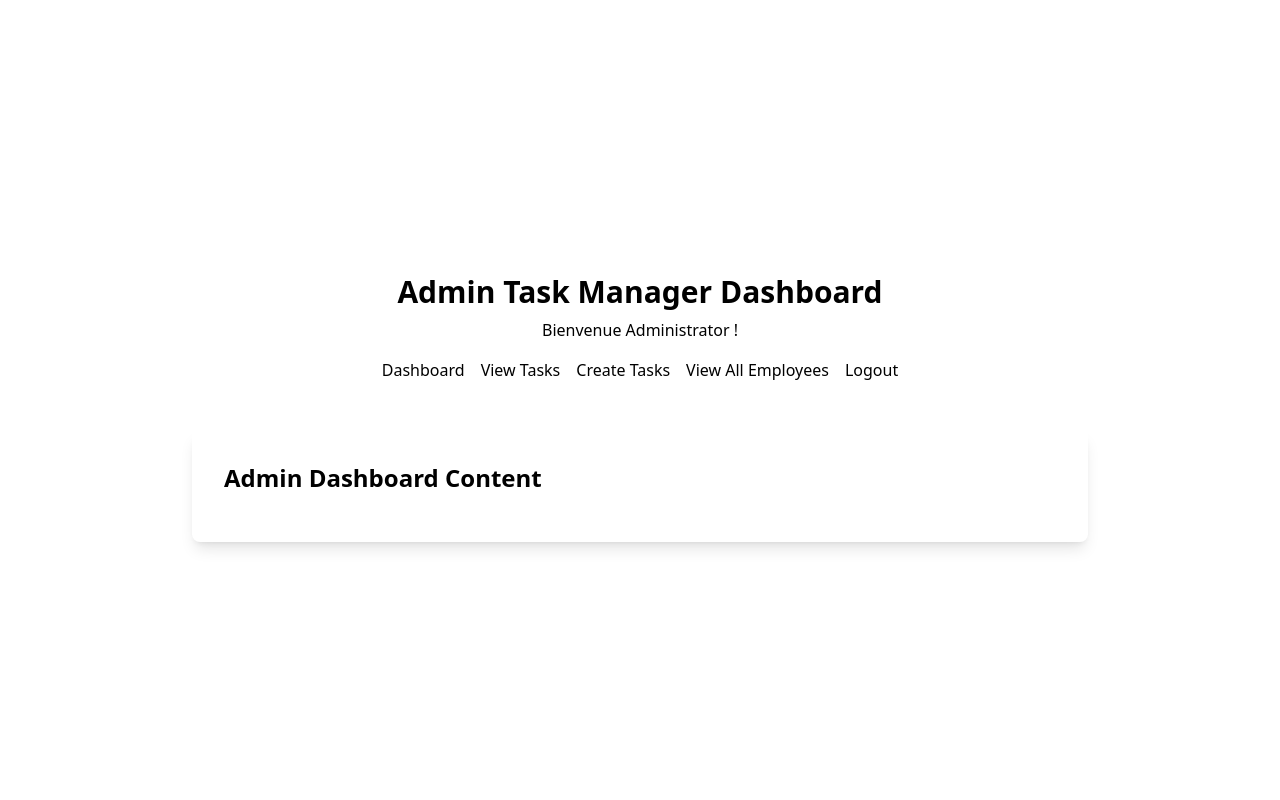
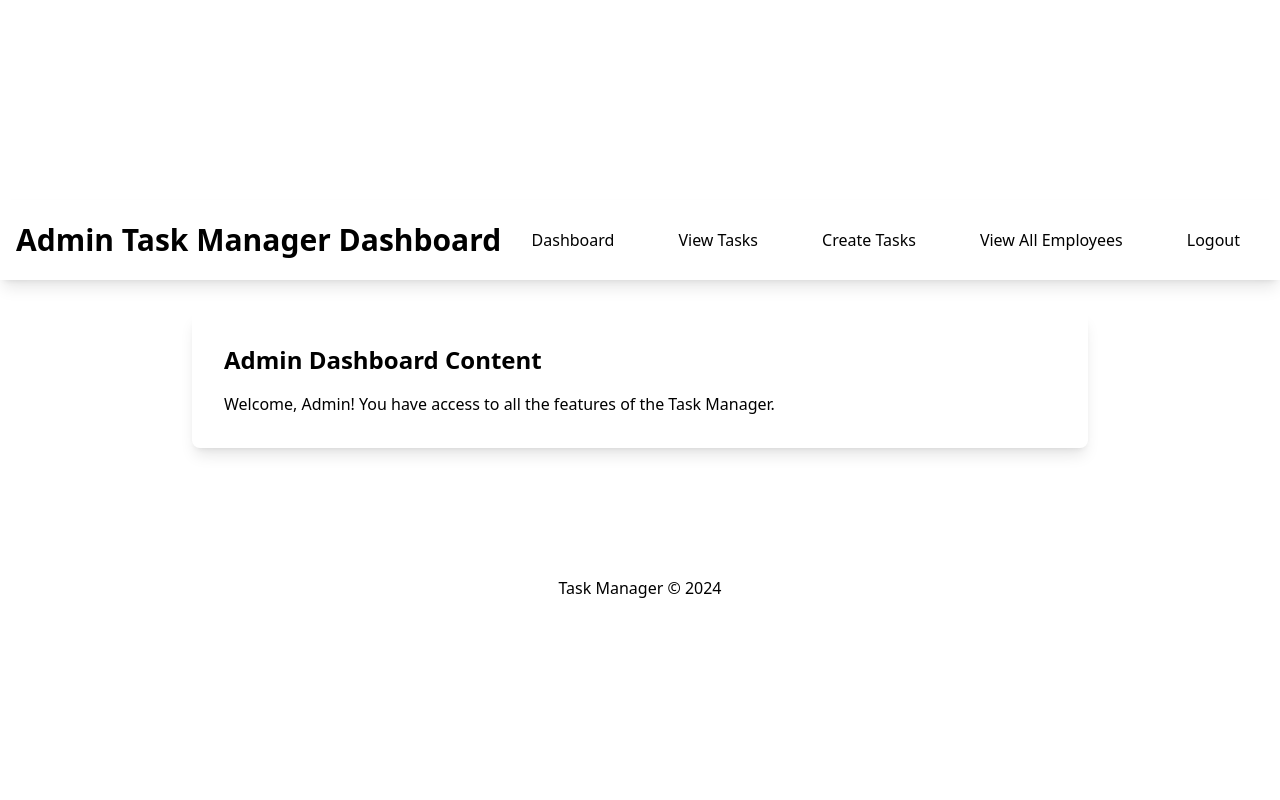
Before and after one commit to MaiZenna404/Website---Django, a Django app: page /admin_dashboard/ in a window 1280 px wide. Run offline with Django 5.2, Linux system fonts and the light colour scheme.

Commit message:
Improve UI 2

```diff
--- a/dashboard/static/css/output.css
+++ b/dashboard/static/css/output.css
@@ -629,6 +629,10 @@ video {
   margin-top: 0.5rem;
 }
 
+.mt-32 {
+  margin-top: 8rem;
+}
+
 .mt-4 {
   margin-top: 1rem;
 }
@@ -811,6 +815,14 @@ video {
   text-align: center;
 }
 
+.font-mono {
+  font-family: ui-monospace, SFMono-Regular, Courier New, monospace;
+}
+
+.font-sans {
+  font-family: ui-sans-serif, system-ui, Helvetica, Arial, sans-serif;
+}
+
 .text-2xl {
   font-size: 1.5rem;
   line-height: 2rem;
@@ -880,9 +892,18 @@ video {
   transition-duration: 300ms;
 }
 
+.hover\:rounded-full:hover {
+  border-radius: 9999px;
+}
+
 .hover\:bg-beige-light:hover {
   --tw-bg-opacity: 1;
   background-color: rgb(245 245 245 / var(--tw-bg-opacity, 1));
+}
+
+.hover\:bg-gray-dark:hover {
+  --tw-bg-opacity: 1;
+  background-color: rgb(39 52 68 / var(--tw-bg-opacity, 1));
 }
 
 .hover\:underline:hover {
--- a/dashboard/templates/admin_dashboard.html
+++ b/dashboard/templates/admin_dashboard.html
@@ -7,21 +7,28 @@
     <title>Admin Task Manager Dashboard</title>
     <link href="{% static 'css/output.css' %}?v={{ timestamp }}" rel="stylesheet">
 </head>
-<body class="flex flex-col items-center justify-center min-h-screen bg-gradient-to-r from-blue-500 to-purple-500 text-white">
-    <nav class="w-full bg-gray-800 p-4">
-        <h1 class="text-3xl font-bold text-center">Admin Task Manager Dashboard</h1>
-        <h3 class="text-center mt-2">Bienvenue {{ admin }} !</h3>
-        <ul class="flex justify-center space-x-4 mt-4">
-            <li><a href="{% url 'admin_page' %}" class="text-white hover:underline">Dashboard</a></li>
-            <li><a href="{% url 'view_tasks' %}" class="text-white hover:underline">View Tasks</a></li>
-            <li><a href="{% url 'create_task' %}" class="text-white hover:underline">Create Tasks</a></li>
-            <li><a href="{% url 'liste_employes' %}" class="text-white hover:underline">View All Employees</a></li>
-            <li><a href="{% url 'home' %}" class="text-white hover:underline">Logout</a></li>
-        </ul>
+<body class="flex flex-col items-center justify-center min-h-screen bg-gradient-to-r from-blue-500 to-purple-500 text-white font-sans">
+    <nav class="w-full bg-gray-800 p-4 shadow-lg">
+        <div class="container mx-auto flex justify-between items-center">
+            <div class="text-3xl font-bold">
+                <a href="{% url 'admin_page' %}" class="text-white">Admin Task Manager Dashboard</a>
+            </div>
+            <div class="hidden md:flex space-x-4">
+                <a href="{% url 'admin_page' %}" class="text-white hover:bg-beige-light hover:bg-gray-700 hover:rounded-full px-6 py-3">Dashboard</a>
+                <a href="{% url 'view_tasks' %}" class="text-white hover:bg-beige-light hover:bg-gray-700 hover:rounded-full px-6 py-3">View Tasks</a>
+                <a href="{% url 'create_task' %}" class="text-white hover:bg-beige-light hover:bg-gray-700 hover:rounded-full px-6 py-3">Create Tasks</a>
+                <a href="{% url 'liste_employes' %}" class="text-white hover:bg-beige-light hover:bg-gray-700 hover:rounded-full px-6 py-3">View All Employees</a>
+                <a href="{% url 'home' %}" class="text-white hover:bg-beige-light hover:bg-gray-700 hover:rounded-full px-6 py-3">Logout</a>
+            </div>
     </nav>
 
-    <div class="w-full max-w-4xl bg-white p-8 rounded-lg shadow-lg mt-8">
+    <div class="w-full max-w-4xl bg-white p-8 rounded-lg shadow-lg mt-8 font-sans">
         <h4 class="text-2xl font-bold mb-4 text-gray-800">Admin Dashboard Content</h4>
+        <p class="text-gray-700">Welcome, Admin! You have access to all the features of the Task Manager.</p>
     </div>
+
+    <footer class="mt-32 font-sans">
+        <p>Task Manager &copy; 2024</p>
+    </footer>
 </body>
 </html>
```
Also changed, not shown: dashboard/templates/admin_create_task.html (+19 -13 lines), dashboard/templates/admin_view_task.html (+18 -11 lines), dashboard/templates/employee_dashboard.html (+7 -3 lines), dashboard/templates/homepage.html (+4 -4 lines), dashboard/templates/view_employees.html (+12 -8 lines).
